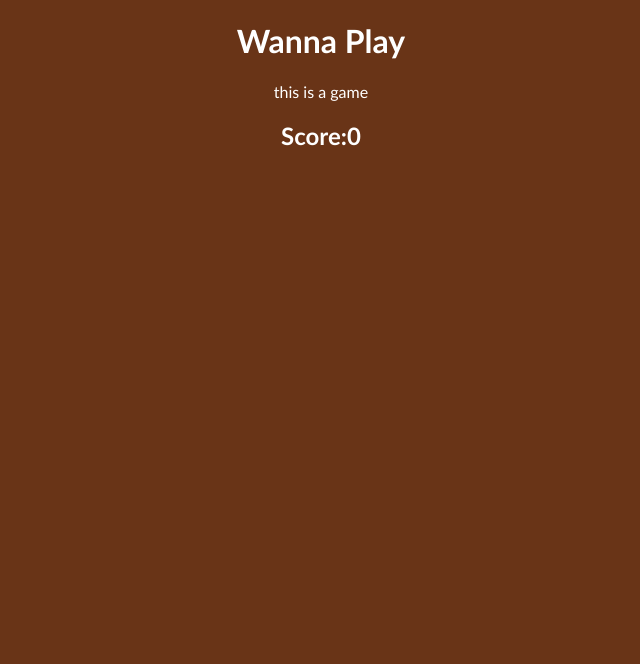
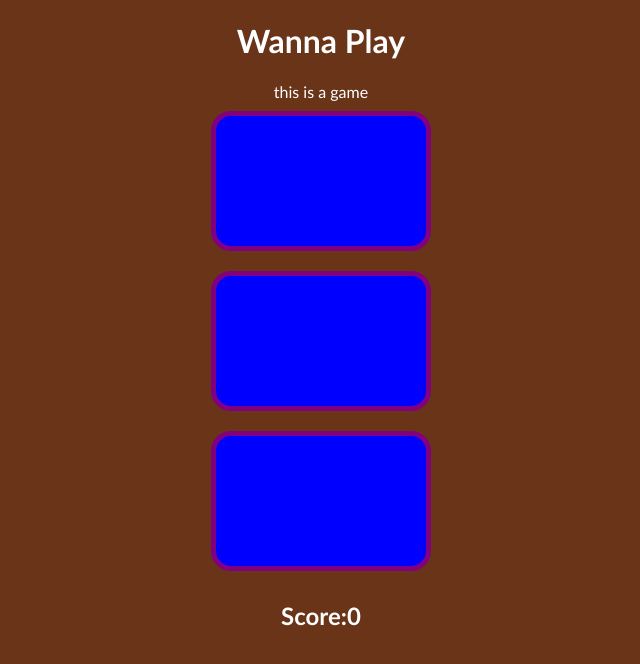
Before and after one commit to matthewcharles90/TriviaGame, a plain HTML site: page index.html in a window 1280 px wide. Shown: the whole page, without its empty margins (319-959 px from the left). Drawn offline with Linux system fonts and the light colour scheme; no server answers.

Commit message:
card
add border

```diff
--- a/script.js
+++ b/script.js
@@ -13,6 +13,7 @@ function addGenre() {
     levels.forEach(level => {
         const card = document.createElement('div')
         card.classList.add('card')
+        column.append(card)
 
         fetch(`https://opentdb.com/api.php?amount=1&category=11&difficulty=${level}&type=boolean`)
         .then(response => response.json())
--- a/styles.css
+++ b/styles.css
@@ -25,4 +25,5 @@ body {
     text-align: center;
     padding: 5px;
     margin: 10px;
+    border: purple solid 5px;
 }
```
